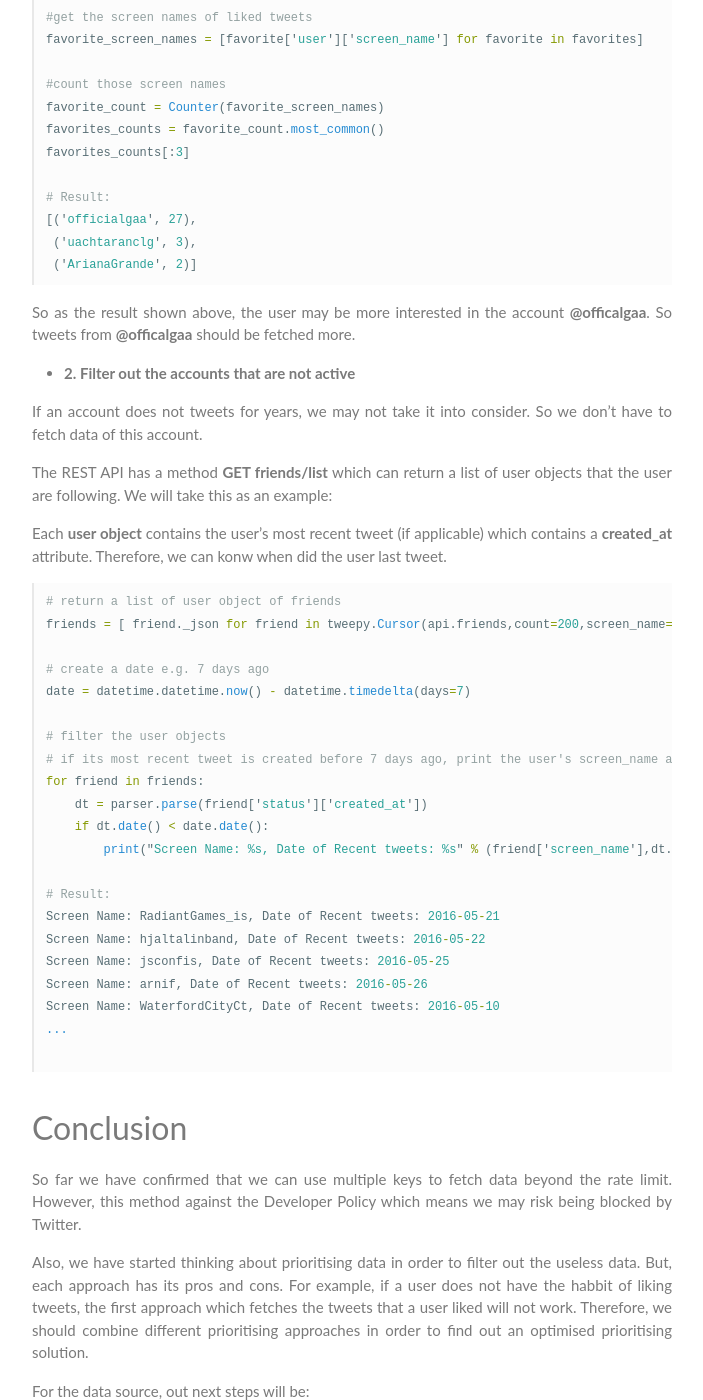
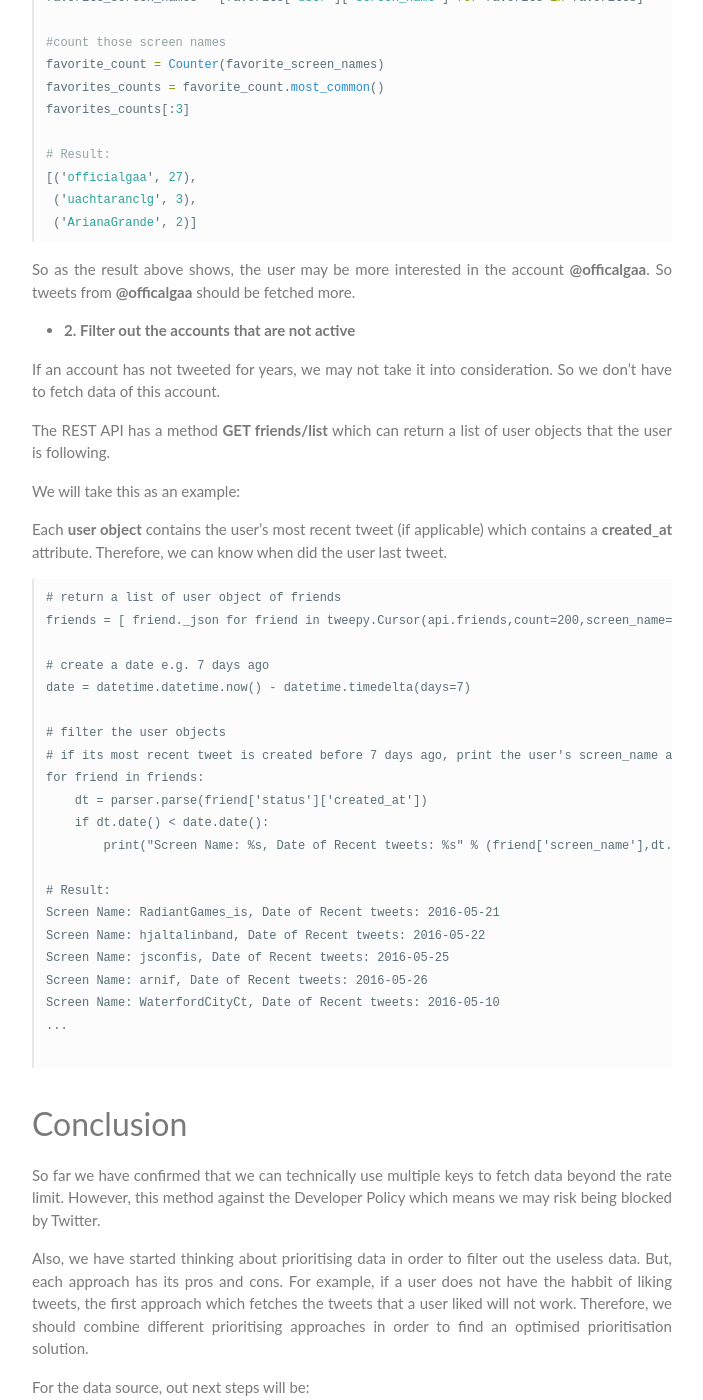
Before and after one commit to jonrh/lambda-lovelace, a Jekyll site: the page built from _posts/2016-06-02-week-4-blog.md, in a window 1280 px wide and 1400 px high, scrolled down 3011 px. Shown: the whole window, without its empty margins (288-991 px from the left). Built offline with Jekyll 4.4.1, drawn with Linux system fonts in a browser that asks for light colours; some of the changed text lies outside the part shown.

Commit message:
Fixed spelling mistake of week 4 blog

````diff
--- a/_posts/2016-06-02-week-4-blog.md
+++ b/_posts/2016-06-02-week-4-blog.md
@@ -7,12 +7,12 @@ date:   2016-06-03 11:00:00 +0100
 
 This is a requested blog post by the module coordinators, it will cover:
 
-* A rate limit possible solution
+* Rate limit & a possible solution
 * Approaches of data prioritising
 * Conclusion
 
-### Rate limit possible solution
-As mentioned in the blog of week 3, Twitter REST API has rate limit, which means we may not be able to acquire enough data for the Recommender System. Also, we did a bit research about the Twitter streaming API, but we found that the streaming API can only catch live data. In order to get history data of the users, we still have to use the REST API.
+### Rate limit & a possible solution
+As mentioned in the blog of week 3, Twitter REST API has a rate limit, which means we may not be able to acquire enough data for the Recommender System. Also, we did a bit research about the Twitter streaming API, but we found that the streaming API can only catch live data. In order to get history data of the users, we still have to use the REST API.
 
 In order to overcome the rate limit, we were thinking about using multiple keys to solve this problem. Basically, we predefined a list of keys which is shown as below:
 
@@ -37,17 +37,17 @@ def auth(token):
 
 Basically, the idea of this approach is, when the program catches a **RateLimitError** exception, it will automatically switch to the next key. So here is an example:
 
-![]({{site.baseurl}}/images/joe.jpg)
+![]({{site.baseurl}}/images/joedotie.jpg)
 
-As we can see, **@JOEdotie** has 265.7K followers. If we want to get all the **ids** of the followers, it is far more beyond the rate limit.
+As we can see, **@JOEdotie** has 265.7K followers. If we want to get all the **ids** of the followers, it is it is far beyond the rate limit.
 
-- **@JOEdotie** has **265,700** followers
+- **@JOEdotie** has **265,700** followers.
 
-- 15 * 5000 = 75000
+- Only **15** requests are allowed in **15** minutes and each request can fetch up to **5000** ids. So in total a key can get **15 * 5000 = 75000** ids in **15** minutes.
 
 - 265,700 / 75000 = 3.5
 
-- So we need **4** keys
+- So for 265,700 ids, we will need **4** keys.
 
 ```python
 total=[]
@@ -120,18 +120,20 @@ favorites_counts[:3]
  ('uachtaranclg', 3),
  ('ArianaGrande', 2)]
 ```
-So as the result shown above, the user may be more interested in the account **@officalgaa**. So tweets from **@officalgaa** should be fetched more.
+So as the result above shows, the user may be more interested in the account **@officalgaa**. So tweets from **@officalgaa** should be fetched more.
 
 - **2. Filter out the accounts that are not active**
 
-If an account does not tweets for years, we may not take it into consider. So we don't have to fetch data of this account.
+If an account has not tweeted for years, we may not take it into consideration. So we don't have to fetch data of this account.
 
-The REST API has a method **GET friends/list** which can return a list of user objects that the user are following. We will take this as an example:
+The REST API has a method **GET friends/list** which can return a list of user objects that the user is following.
 
-Each **user object** contains the user's most recent tweet (if applicable) which contains a **created_at** attribute. Therefore, we can konw when did the user last tweet.
+We will take this as an example:
+
+Each **user object** contains the user's most recent tweet (if applicable) which contains a **created_at** attribute. Therefore, we can know when did the user last tweet.
 
 
-```python
+```
 # return a list of user object of friends
 friends = [ friend._json for friend in tweepy.Cursor(api.friends,count=200,screen_name='xinqili123').items()]
 
@@ -156,13 +158,13 @@ Screen Name: WaterfordCityCt, Date of Recent tweets: 2016-05-10
 ```
 
 ## Conclusion
-So far we have confirmed that we can use multiple keys to fetch data beyond the rate limit. However, this method against the Developer Policy which means we may risk being blocked by Twitter.
+So far we have confirmed that we can technically use multiple keys to fetch data beyond the rate limit. However, this method against the Developer Policy which means we may risk being blocked by Twitter.
 
-Also, we have started thinking about prioritising data in order to filter out the useless data. But, each approach has its pros and cons. For example, if a user does not have the habbit of liking tweets, the first approach which fetches the tweets that a user liked will not work. Therefore, we should combine different prioritising approaches in order to find out an optimised prioritising solution.
+Also, we have started thinking about prioritising data in order to filter out the useless data. But, each approach has its pros and cons. For example, if a user does not have the habbit of liking tweets, the first approach which fetches the tweets that a user liked will not work. Therefore, we should combine different prioritising approaches in order to find an optimised prioritisation solution.
 
 For the data source, out next steps will be:
 
-- Keep trying to find ways of overcoming the rate limit.
+- Keep trying to find ways to overcome the rate limit.
 - Find more prioritising approaches
 - Establish a basic **Recommender System** to make it more clear about how much data we need exactly
 
````
Also changed, not shown: other parts of _posts/2016-06-02-week-4-blog.md (+2 -2 lines).
